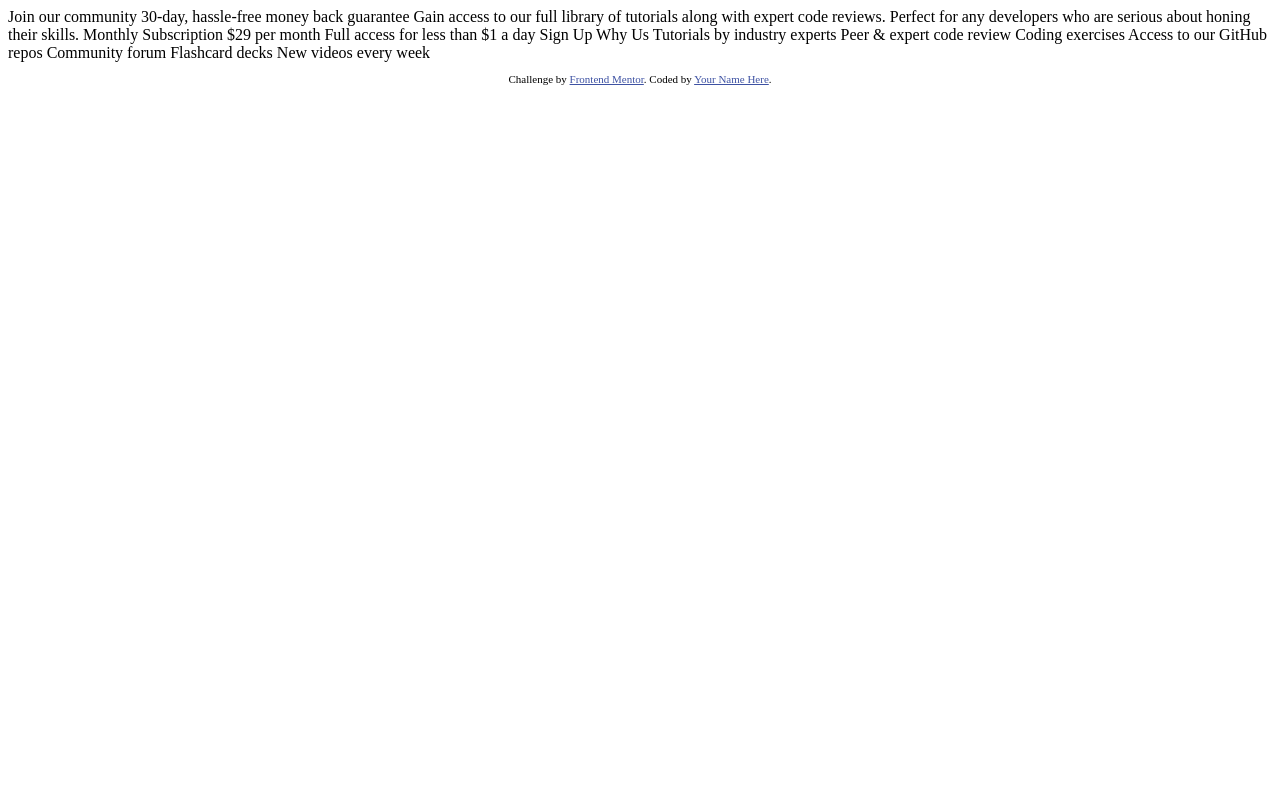
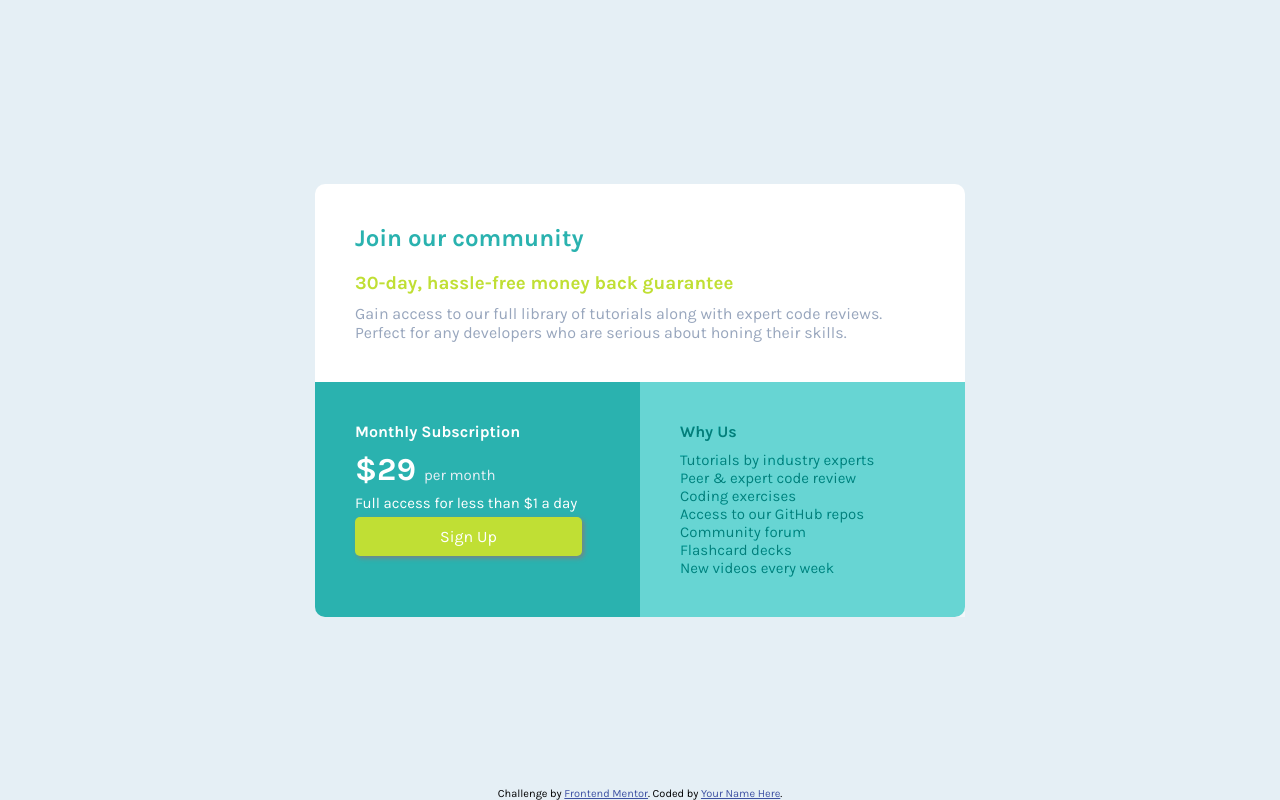
Before and after one commit to muhabibta/single-price-grid-component, a plain HTML site: page index.html in a window 1280 px wide. Drawn offline with Linux system fonts and the light colour scheme.

Commit message:
Adding style

```diff
--- a/index.html
+++ b/index.html
@@ -1,50 +1,47 @@
 <!DOCTYPE html>
 <html lang="en">
   <head>
-  <meta charset="UTF-8">
-  <meta name="viewport" content="width=device-width, initial-scale=1.0"> <!-- displays site properly based on user's device -->
+    <meta charset="UTF-8" />
+    <meta name="viewport" content="width=device-width, initial-scale=1.0" />
+    <!-- displays site properly based on user's device -->
 
-  <link rel="icon" type="image/png" sizes="32x32" href="./images/favicon-32x32.png">
+    <link rel="icon" type="image/png" sizes="32x32" href="./images/favicon-32x32.png" />
 
     <title>Frontend Mentor | Single Price Grid Component</title>
-
-  <!-- Feel free to remove these styles or customise in your own stylesheet 👍 -->
-  <style>
-    .attribution { font-size: 11px; text-align: center; }
-    .attribution a { color: hsl(228, 45%, 44%); }
-  </style>
+    <link rel="stylesheet" href="style.css" />
   </head>
   <body>
-  Join our community
-
-  30-day, hassle-free money back guarantee
-
-  Gain access to our full library of tutorials along with expert code reviews.
-  Perfect for any developers who are serious about honing their skills.
-
-  Monthly Subscription
-
-  &dollar;29 per month
-
-  Full access for less than &dollar;1 a day
-
-  Sign Up
-
-  Why Us
-
-  Tutorials by industry experts
-  Peer &amp; expert code review
-  Coding exercises
-  Access to our GitHub repos
-  Community forum
-  Flashcard decks
-  New videos every week
-
+    <div class="container">
+      <div class="content">
+        <div class="topside">
+          <h2>Join our community</h2>
+          <h3>30-day, hassle-free money back guarantee</h3>
+          <p>Gain access to our full library of tutorials along with expert code reviews. Perfect for any developers who are serious about honing their skills.</p>
+        </div>
+        <div class="botside">
+          <div class="sub">
+            <h4>Monthly Subscription</h4>
+            <h1>&dollar;29 <span>per month</span></h1>
+            <p>Full access for less than &dollar;1 a day</p>
+            <a href="#" class="btn">Sign Up</a>
+          </div>
+          <div class="ben">
+            <h4>Why Us</h4>
+            <ul>
+              <li>Tutorials by industry experts</li>
+              <li>Peer &amp; expert code review</li>
+              <li>Coding exercises</li>
+              <li>Access to our GitHub repos</li>
+              <li>Community forum</li>
+              <li>Flashcard decks</li>
+              <li>New videos every week</li>
+            </ul>
+          </div>
+        </div>
+      </div>
       <footer>
-    <p class="attribution">
-      Challenge by <a href="https://www.frontendmentor.io?ref=challenge" target="_blank">Frontend Mentor</a>.
-      Coded by <a href="#">Your Name Here</a>.
-    </p>
+        <p class="attribution">Challenge by <a href="https://www.frontendmentor.io?ref=challenge" target="_blank">Frontend Mentor</a>. Coded by <a href="#">Your Name Here</a>.</p>
       </footer>
+    </div>
   </body>
 </html>
--- /dev/null
+++ b/style.css
@@ -0,0 +1,118 @@
+@import url("https://fonts.googleapis.com/css2?family=Karla:wght@400;700&display=swap");
+:root {
+  --cyan: hsl(179, 62%, 43%);
+  --bright-yellow: hsl(71, 73%, 54%);
+  /* ### Neutral */
+  --Light-gray: hsl(204, 43%, 93%);
+  --Grayish-blue: hsl(218, 22%, 67%);
+}
+* {
+  margin: 0;
+  padding: 0;
+  box-sizing: border-box;
+  font-family: "Karla", sans-serif;
+}
+.container {
+  display: flex;
+  justify-content: center;
+  align-items: center;
+  min-height: 100vh;
+  flex-direction: column;
+  background-color: var(--Light-gray);
+}
+.container .content {
+  width: 650px;
+  border-radius: 50px;
+}
+.topside {
+  padding: 40px;
+  background-color: white;
+  border-top-left-radius: 10px;
+  border-top-right-radius: 10px;
+}
+.topside h2 {
+  font-weight: 700;
+  color: var(--cyan);
+  margin-bottom: 20px;
+}
+.topside h3 {
+  color: var(--bright-yellow);
+  margin-bottom: 10px;
+}
+.topside p {
+  color: var(--Grayish-blue);
+  font-size: 16px;
+}
+.botside {
+  color: white;
+  background-color: var(--cyan);
+  border-bottom-left-radius: 10px;
+  border-bottom-right-radius: 10px;
+}
+.botside::after {
+  display: block;
+  content: " ";
+  clear: both;
+}
+.botside .sub {
+  padding: 40px;
+  width: 50%;
+  float: left;
+}
+.sub h4 {
+  margin-bottom: 10px;
+}
+.sub h1 span {
+  font-size: 15px;
+  font-weight: lighter;
+  color: var(--Light-gray);
+  display: inline-block;
+  margin-bottom: 10px;
+}
+.sub p {
+  font-weight: lighter;
+  font-size: 15px;
+  margin-bottom: 15px;
+}
+.sub .btn {
+  padding: 10px 85px;
+  border-radius: 5px;
+  background-color: var(--bright-yellow);
+  box-shadow: 2px 2px 5px gray;
+  text-decoration: none;
+  color: white;
+}
+.btn:hover {
+  letter-spacing: 2px;
+}
+.botside .ben {
+  padding: 40px;
+  background-color: white;
+  mix-blend-mode: soft-light;
+  z-index: 0;
+  width: 50%;
+  float: right;
+}
+.ben h4,
+li {
+  mix-blend-mode: difference;
+}
+.ben h4 {
+  margin-bottom: 10px;
+}
+.ben ul li {
+  list-style: none;
+  font-size: 15px;
+  font-weight: lighter;
+}
+footer {
+  bottom: 0;
+  position: absolute;
+}
+.attribution {
+  font-size: 11px;
+  text-align: center;
+}
+.attribution a {
+  color: hsl(228, 45%, 44%);
+}
```
Lines whose indentation alone changed are shown as unchanged.
